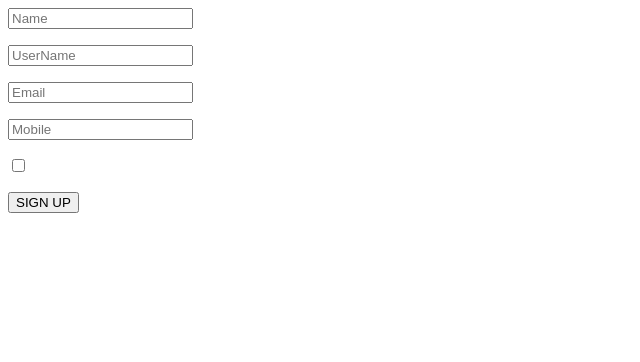
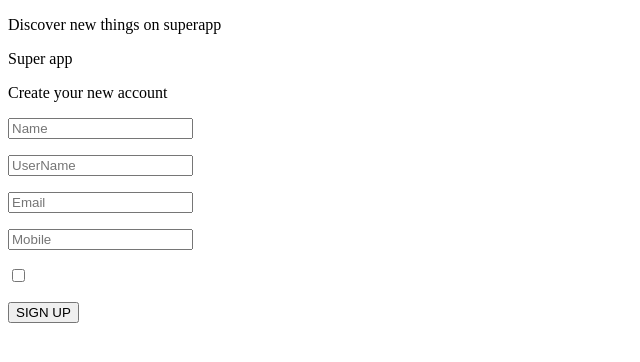
Before and after one commit to vikasvishwagna/Super-app, a React (Vite) app: page / in a window 1280 px wide. Shown: the top 362 px of the page, without its empty margins (0-640 px from the left). Built offline with nearby package versions, Linux system fonts and the light colour scheme.

Commit message:
feat:created form page

```diff
--- a/src/App.jsx
+++ b/src/App.jsx
@@ -1,5 +1,5 @@
 import { BrowserRouter, Routes, Route } from "react-router-dom";
-import Form from "./Pages/Form"
+import Form from "./Pages/Forms/Form"
 import Gener from "./Pages/Gener";
 import Movies from "./Pages/Movies";
 import Error from "./Pages/404";
--- a/src/Pages/Form.jsx
+++ b/src/Pages/Forms/Form.jsx
@@ -1,5 +1,6 @@
 import { useState } from "react"
 import { useNavigate } from "react-router-dom";
+import './Form.css'
 
 
 function Form() {
@@ -103,26 +104,36 @@ function Form() {
   }
 
   return (
-    <form onSubmit={handleSubmit}>
-      <div>
+    <div className="form-container">
+      <div className="form-left">
+        <p>Discover new things on superapp</p>
+      </div>
+
+    <div className="form-right">
+    <form onSubmit={handleSubmit} className="">
+    <p>Super app</p>
+    <p>Create your new account</p>
+      <div className="input-container">
         <input type="text" name="name" id="name" placeholder="Name" onChange={handleChange}/>
-        <p>{errors.name}</p>
+        <p style={{color:"red"}}>{errors.name}</p>
 
         <input type="text" name="username" id="username" placeholder="UserName" onChange={handleChange} />
-        <p>{errors.username}</p>
+        <p style={{color:"red"}}>{errors.username}</p>
 
         <input type="email" name="email" id="email" placeholder="Email" onChange={handleChange} />
-        <p>{errors.email}</p>
+        <p style={{color:"red"}}>{errors.email}</p>
 
         <input type="tel" name="mobile" id="mobile" placeholder="Mobile" onChange={handleChange} />
-        <p>{errors.mobile}</p>
+        <p style={{color:"red"}}>{errors.mobile}</p>
 
         <input type="checkbox" name="checkbox" id="checkbox" onChange={handleCheckBox} />
-        <p>{errors.checkbox}</p>
+        <p style={{color:"red"}}>{errors.checkbox}</p>
 
         <button type="submit">SIGN UP</button>
       </div>
     </form>
+    </div>
+    </div>
   )
 }
 
```
Also changed, not shown: src/Pages/Forms/Form.css (added).
